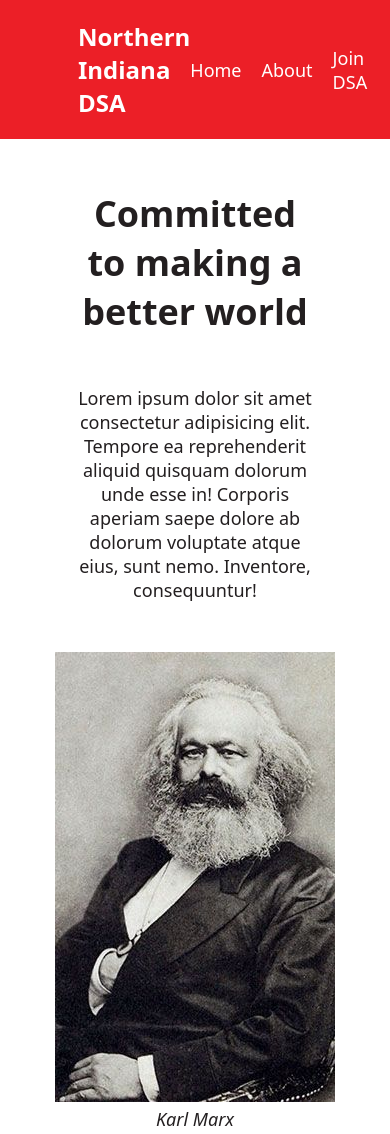
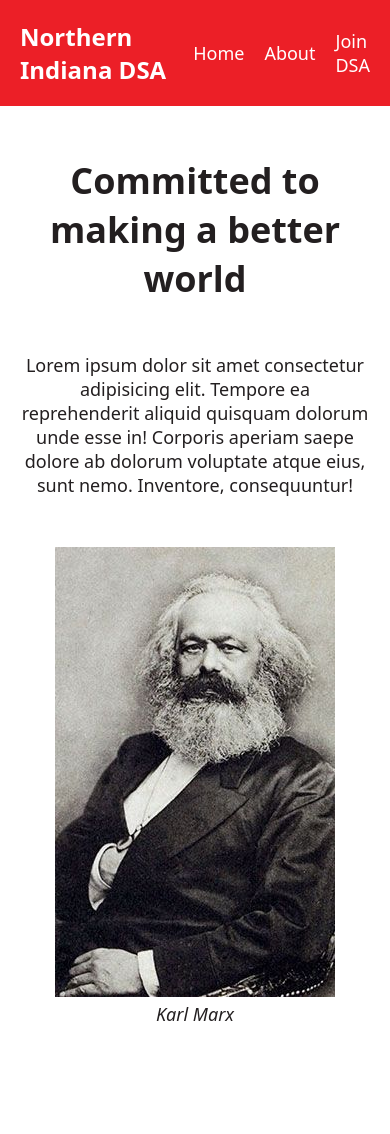
Before and after one commit to im-conifer/nidsa-site, a plain HTML site: page index.html in a window 390 px wide. After the commit the page ends 1076 px from the top, so only its background shows below. Drawn offline with Linux system fonts and the light colour scheme.

Commit message:
Add media query for narrower windows

```diff
--- a/styles.css
+++ b/styles.css
@@ -29,7 +29,14 @@ header {
   display: flex;
   justify-content: space-between;
   margin: 0;
-  padding: 20px 20vw;
+  padding: 20px;
+}
+
+header,
+.main-heading,
+.description {
+  padding-left: 20vw;
+  padding-right: 20vw;
 }
 
 .bold {
@@ -56,11 +63,6 @@ header {
   gap: 50px;
 }
 
-.main-heading,
-.description {
-  max-width: 60vw;
-}
-
 .image {
   display: flex;
   flex-direction: column;
@@ -71,3 +73,12 @@ figcaption {
   margin: 0;
   font-style: italic;
 }
+
+@media (width <= 960px) {
+  header,
+  .main-heading,
+  .description {
+    padding-left: 20px;
+    padding-right: 20px;
+  }
+}
```
